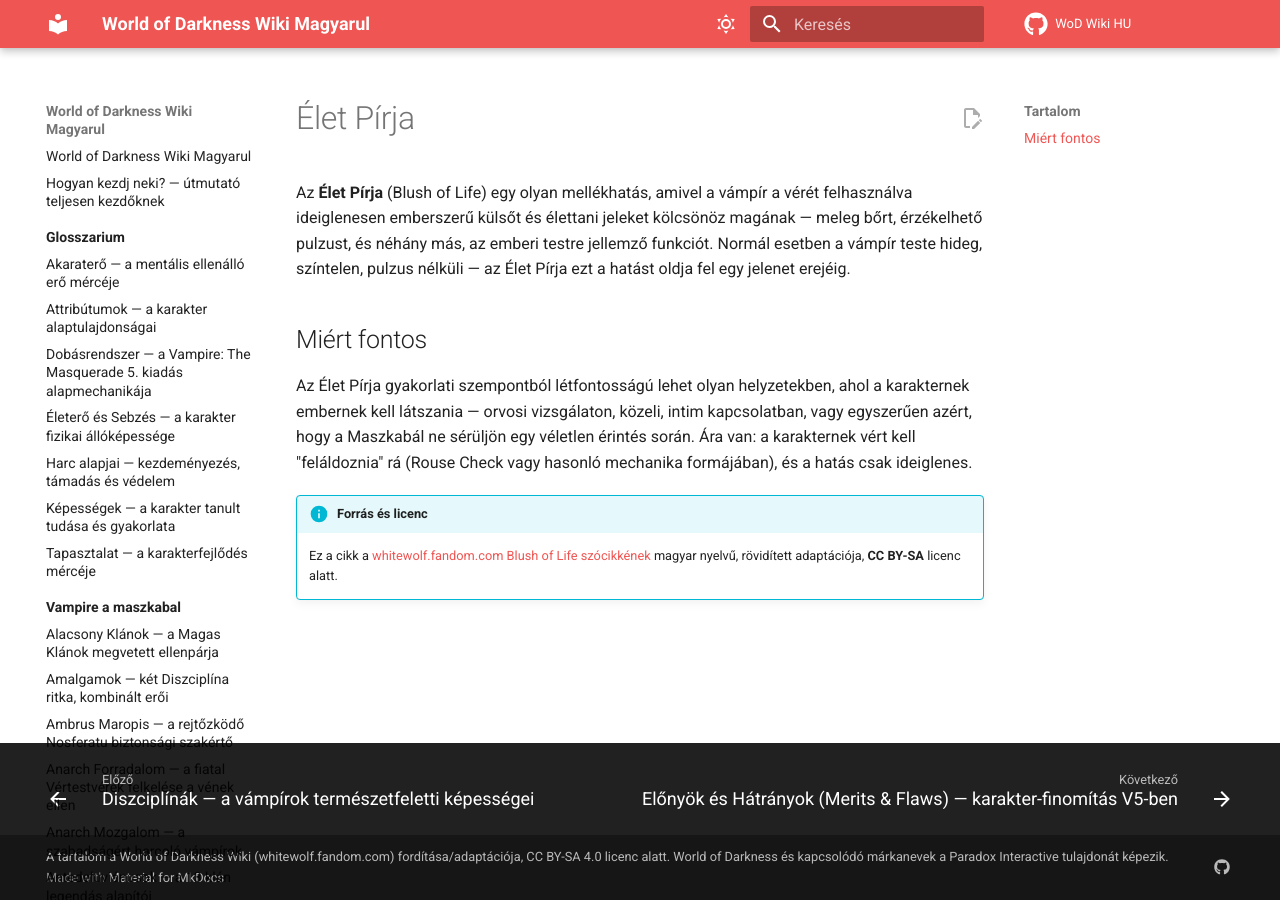
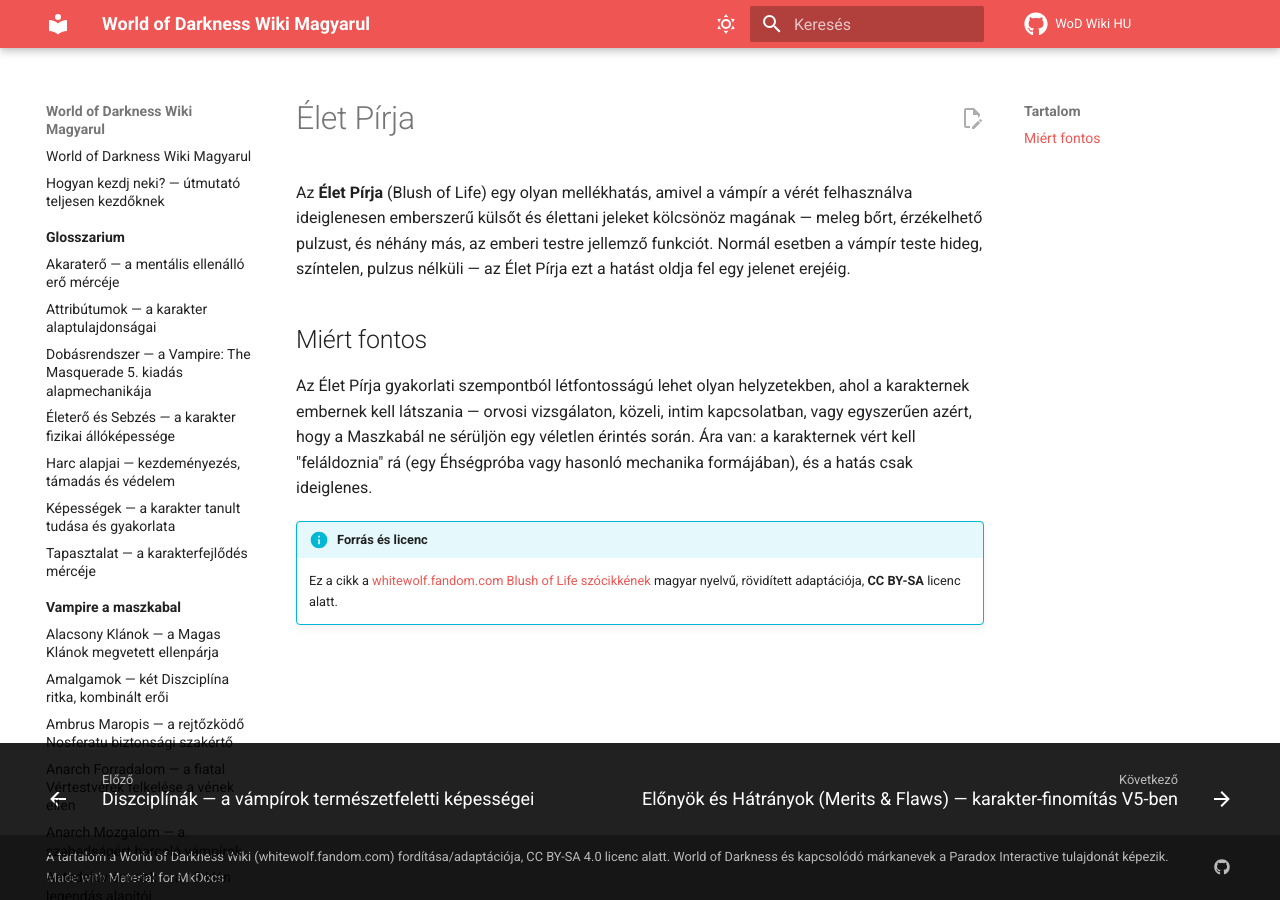
Before and after one commit to davidszentgyorgyi/wod-hu, an MkDocs documentation site: the page built from docs/vampire-a-maszkabal/elet-pirja.md, in a window 1280 px wide. Built offline with MkDocs 1.6.1 and Material for MkDocs 9.7.7, drawn with Linux system fonts in a browser that asks for light colours; comment, search, counter and statistics services are not loaded.

Commit message:
Fix elet-pirja.md to use confirmed Ehsegproba term instead of English
Co-Authored-By: Claude Sonnet 5 <noreply@anthropic.com>

```diff
--- a/docs/vampire-a-maszkabal/elet-pirja.md
+++ b/docs/vampire-a-maszkabal/elet-pirja.md
@@ -18,7 +18,7 @@ jelenet erejéig.
 Az Élet Pírja gyakorlati szempontból létfontosságú lehet olyan helyzetekben, ahol a
 karakternek embernek kell látszania — orvosi vizsgálaton, közeli, intim kapcsolatban, vagy
 egyszerűen azért, hogy a Maszkabál ne sérüljön egy véletlen érintés során. Ára van: a
-karakternek vért kell "feláldoznia" rá (Rouse Check vagy hasonló mechanika formájában), és a
+karakternek vért kell "feláldoznia" rá (egy Éhségpróba vagy hasonló mechanika formájában), és a
 hatás csak ideiglenes.
 
 !!! info "Forrás és licenc"
```
